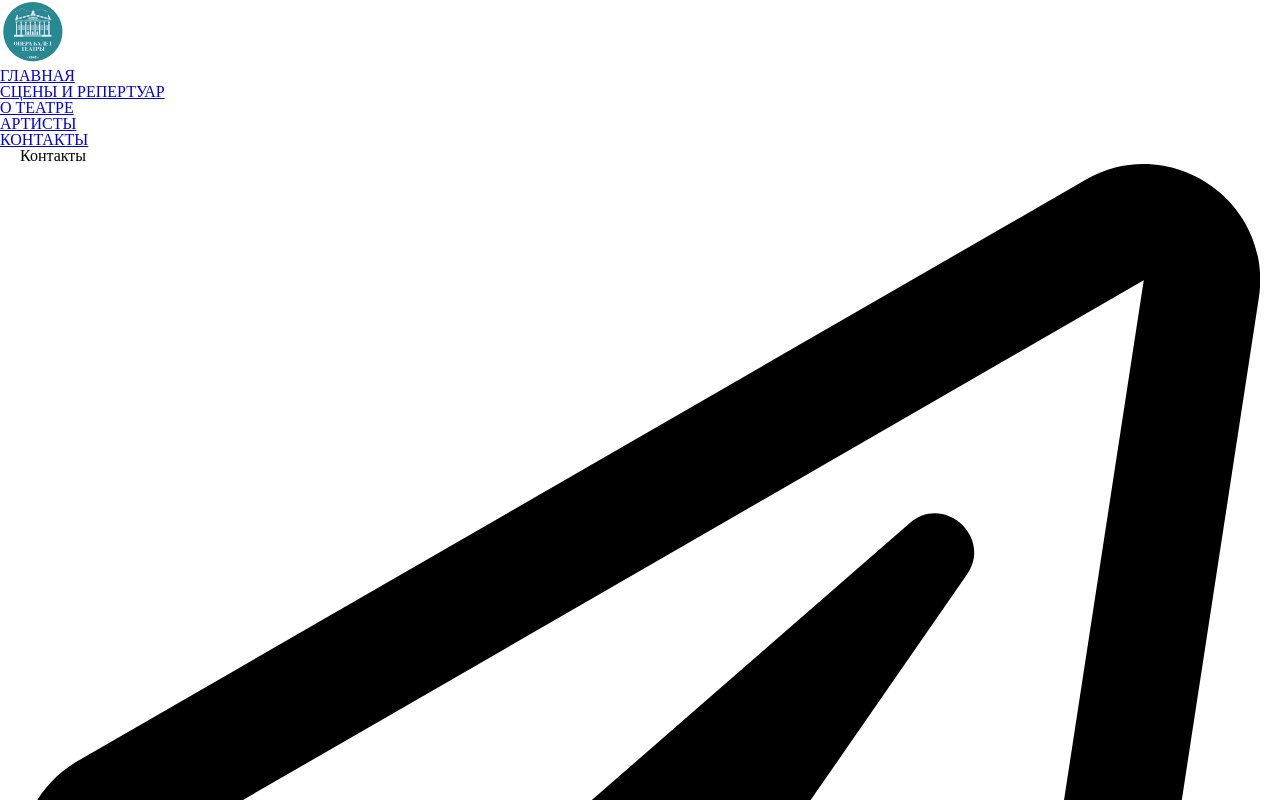
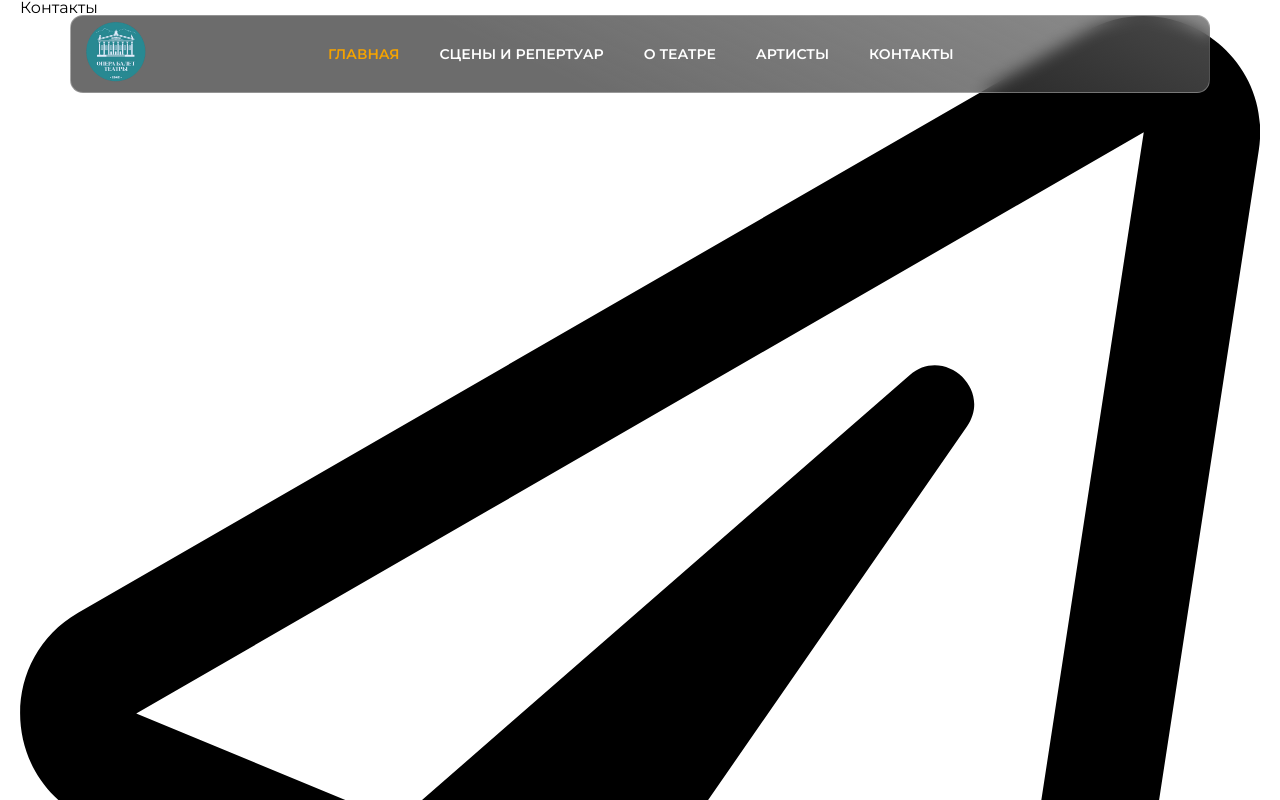
Before and after one commit to Experadog/opera-ballet, a React (Vite) app: page / in a window 1280 px wide. Shown: the top 800 px of the page. Built offline with nearby package versions, Linux system fonts and the light colour scheme; a web font is replaced by a local one.

Commit message:
add header

```diff
--- a/src/components/shared/header/Header.jsx
+++ b/src/components/shared/header/Header.jsx
@@ -9,6 +9,7 @@ import cls from "./Header.module.scss";
 export const Header = () => {
   return (
     <div className={cls.header}>
+      <div className={cls.header__container}>
         <Link to={path.HOME} className={cls.header__icon}>
           <img
             className={cls.header__img}
@@ -23,6 +24,7 @@ export const Header = () => {
                 <NavLink
                   to={path}
                   className={cls.header__nav__item}
+                  activeClassName="active"
                 >
                   {caption}
                 </NavLink>
@@ -31,5 +33,6 @@ export const Header = () => {
           }
         </ul>
       </div>
+    </div>
   )
 };
--- a/src/components/shared/header/Header.module.scss
+++ b/src/components/shared/header/Header.module.scss
@@ -1,9 +1,49 @@
 .header {
-  &__icon {
+  max-width: 1140px;
+  margin: 0 auto;
 
+  &__container {
+    width: 1140px;
+    display: flex;
+    align-items: center;
+    gap: 160px;
+    background: linear-gradient(25deg, rgba(255,255,255,0.06) 40%, rgba(237,237,237,0.3) 100%);
+    border-radius: 13px;
+    border: 1px solid rgba(237,237,237,0.3);
+    backdrop-filter: blur(8px);
+    background-color: #0000009C;
+    position: fixed;
+    top: 15px;
+    padding: 4px 4px 4px 12px;
   }
   &__img {
     width: 65px;
     height: 65px;
   }
+  &__nav {
+    display: flex;
+    align-items: center;
+    flex-grow: 1;
+    &__item {
+      font-size: 14px;
+      font-weight: 600;
+      padding: 13px 20px;
+      color: #ffffff;
+      line-height: 20px;
+      text-transform: uppercase;
+      transition: 0.4s;
+
+      &:hover {
+        color: #F5A300;
+      }
+    }
+  }
 }
+
+//ADAPTIVE
+
+@media screen and (max-width: 1024px) {
+  .header {
+    margin: 0 auto;
+  }
+}
--- a/src/scss/index.scss
+++ b/src/scss/index.scss
@@ -1,52 +1,8 @@
 @import url('https://fonts.googleapis.com/css2?family=Montserrat:wght@300;400;500;600;700;800;900&display=swap');
 @import url('https://fonts.googleapis.com/css2?family=Shadows+Into+Light+Two&display=swap');
+@import "./libs/reset";
 
-/* http://meyerweb.com/eric/tools/css/reset/
-   v2.0 | 20110126
-   License: none (public domain)
-*/
 
-html, body, div, span, applet, object, iframe,
-h1, h2, h3, h4, h5, h6, p, blockquote, pre,
-a, abbr, acronym, address, big, cite, code,
-del, dfn, em, img, ins, kbd, q, s, samp,
-small, strike, strong, sub, sup, tt, var,
-b, u, i, center,
-dl, dt, dd, ol, ul, li,
-fieldset, form, label, legend,
-table, caption, tbody, tfoot, thead, tr, th, td,
-article, aside, canvas, details, embed,
-figure, figcaption, footer, header, hgroup,
-menu, nav, output, ruby, section, summary,
-time, mark, audio, video {
- margin: 0;
- padding: 0;
- border: 0;
- font-family: 'Montserrat', sans-serif;
- font-size: 100%;
- font: inherit;
- vertical-align: baseline;
+.active {
+   color:#F5A300;
 }
-/* HTML5 display-role reset for older browsers */
-article, aside, details, figcaption, figure,
-footer, header, hgroup, menu, nav, section {
- display: block;
-}
-body {
- line-height: 1;
-}
-ol, ul {
- list-style: none;
-}
-blockquote, q {
- quotes: none;
-}
-blockquote:before, blockquote:after,
-q:before, q:after {
- content: '';
- content: none;
-}
-table {
- border-collapse: collapse;
- border-spacing: 0;
-}
--- /dev/null
+++ b/src/scss/libs/_reset.scss
@@ -0,0 +1,51 @@
+
+html, body, div, span, applet, object, iframe,
+h1, h2, h3, h4, h5, h6, p, blockquote, pre,
+a, abbr, acronym, address, big, cite, code,
+del, dfn, em, img, ins, kbd, q, s, samp,
+small, strike, strong, sub, sup, tt, var,
+b, u, i, center,
+dl, dt, dd, ol, ul, li,
+fieldset, form, label, legend,
+table, caption, tbody, tfoot, thead, tr, th, td,
+article, aside, canvas, details, embed,
+figure, figcaption, footer, header, hgroup,
+menu, nav, output, ruby, section, summary,
+time, mark, audio, video {
+  margin: 0;
+  padding: 0;
+  border: 0;
+  font-family: 'Montserrat', sans-serif;
+  font-size: 100%;
+  font: inherit;
+  vertical-align: baseline;
+  box-sizing: border-box;
+}
+
+article, aside, details, figcaption, figure,
+footer, header, hgroup, menu, nav, section {
+  display: block;
+}
+body {
+  line-height: 1;
+  font-family: 'Montserrat', sans-serif;
+}
+ol, ul {
+  list-style: none;
+}
+blockquote, q {
+  quotes: none;
+}
+blockquote:before, blockquote:after,
+q:before, q:after {
+  content: '';
+  content: none;
+}
+table {
+  border-collapse: collapse;
+  border-spacing: 0;
+}
+a {
+  text-decoration: none;
+  color: #000000;
+}
```
Lines whose indentation alone changed are shown as unchanged.
